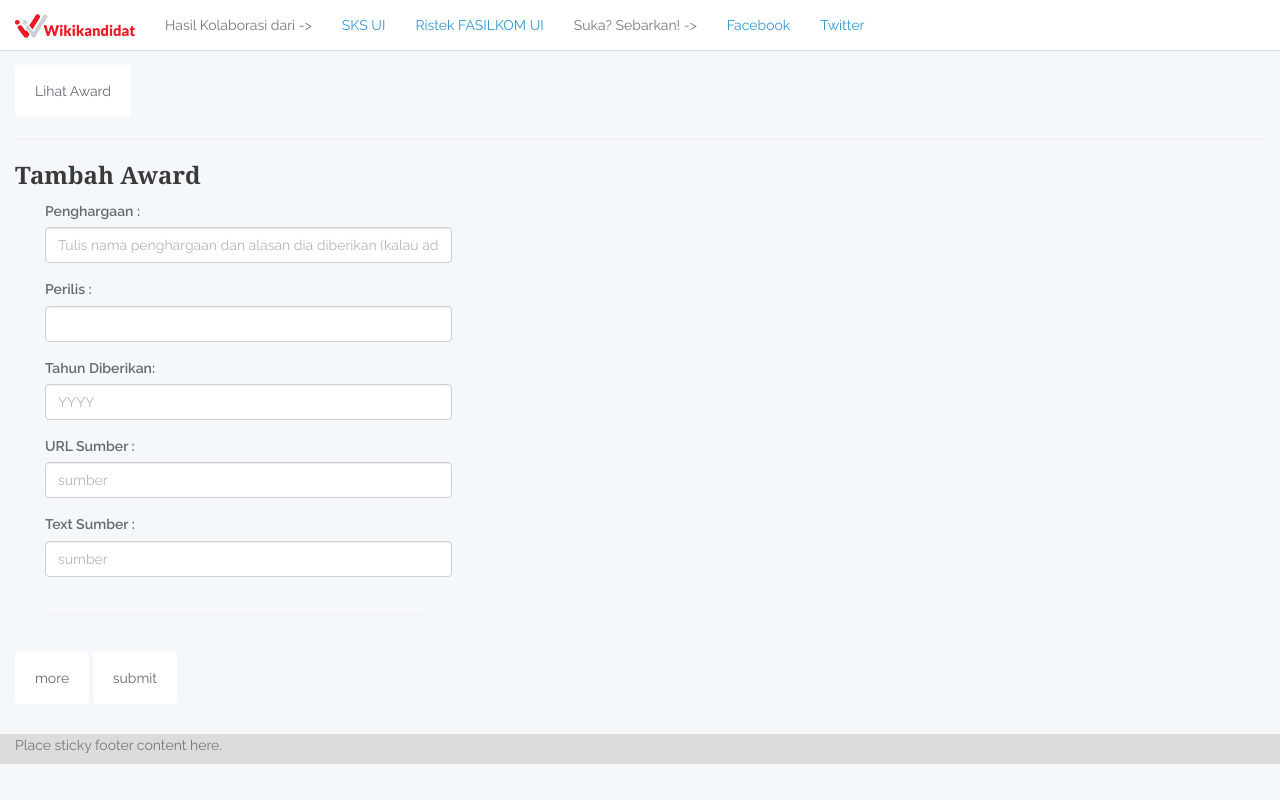
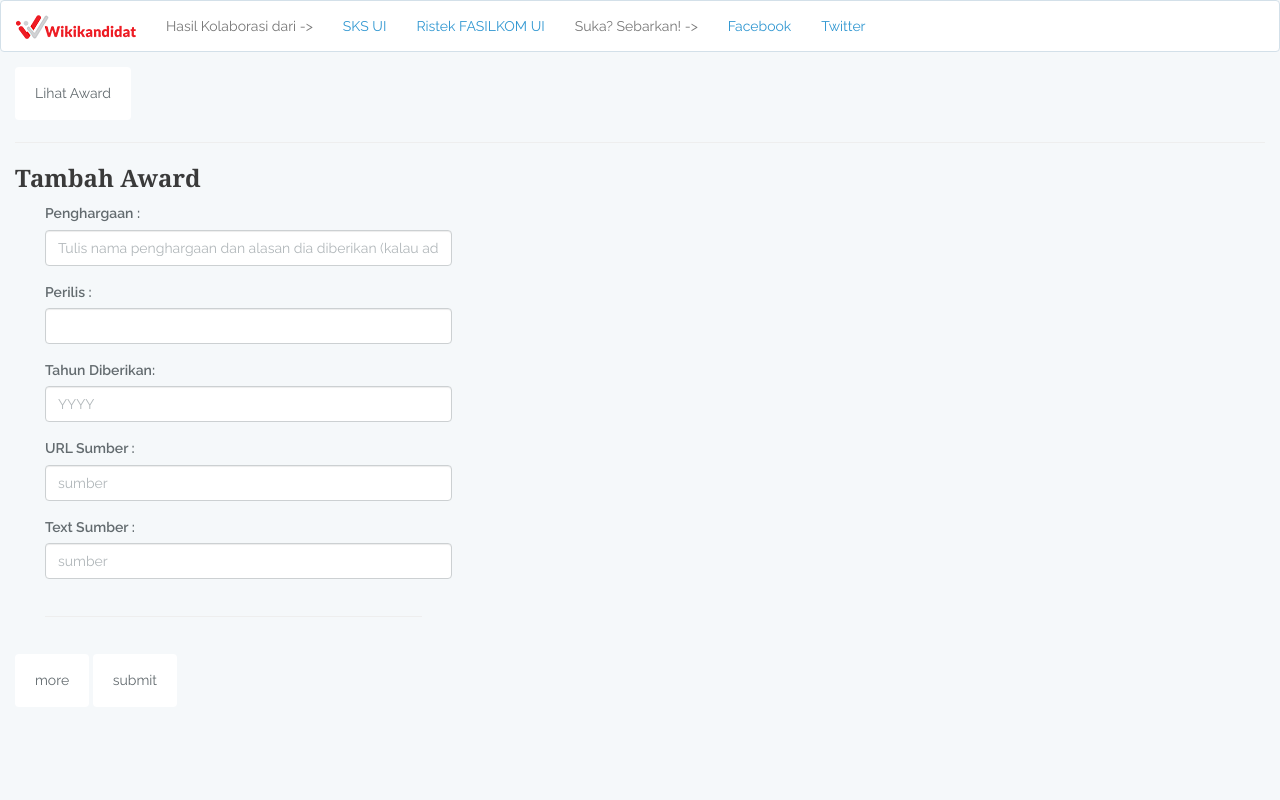
Before and after one commit to galuhest/wikimin, a Laravel app: page /award/1/create in a window 1280 px wide. Run offline with Laravel 8, Linux system fonts and the light colour scheme; settings files or empty folders that the repository lacks are supplied; some libraries are stand-ins or nearby versions.

Commit message:
some ui fix

```diff
--- a/resources/views/template/app.blade.php
+++ b/resources/views/template/app.blade.php
@@ -63,7 +63,6 @@
     <link rel="stylesheet" href="{{asset('css/owl.theme.default.min.css', $secure)}}">
     <style type="text/css">
         body{
-            padding-top: 50px;
         }
         /*no collapse*/
 
@@ -83,14 +82,20 @@
         .navbar-right.no-collapse {
             float: right!important;
         }
+        .navbar{
+            margin-bottom: 0px;
+        }
         .form-horizontal .form-group {
             margin-left: 0px;
+        }
+        .btn{
+            white-space: normal;
         }
     </style>
     @yield('head')
     </head>
     <body>
-        <nav class="navbar navbar-default navbar-fixed-top">
+        <nav class="navbar navbar-default">
           <div class="container-fluid">
             <!-- Brand and toggle get grouped for better mobile display -->
             <div class="navbar-header">
@@ -164,11 +169,6 @@
           @yield('content')
         </div>
 
-        <footer class="footer">
-          <div class="container-fluid">
-            <p class="text-muted">Place sticky footer content here.</p>
-          </div>
-        </footer>
         <script>
           (function(i,s,o,g,r,a,m){i['GoogleAnalyticsObject']=r;i[r]=i[r]||function(){
           (i[r].q=i[r].q||[]).push(arguments)},i[r].l=1*new Date();a=s.createElement(o),
@@ -177,7 +177,6 @@
 
           ga('create', 'UA-8256551-6', 'auto');
           ga('send', 'pageview');
-
         </script>
         <script
 		  src="https://code.jquery.com/jquery-3.2.0.min.js"
--- a/routes/web.php
+++ b/routes/web.php
@@ -13,7 +13,7 @@
 
 Route::get('/', 'CandidateController@welcome');
 
-Route::get('/admin', function(){
+Route::get('/jusjerukesdikit', function(){
   return view('admin');
 });
 
```
